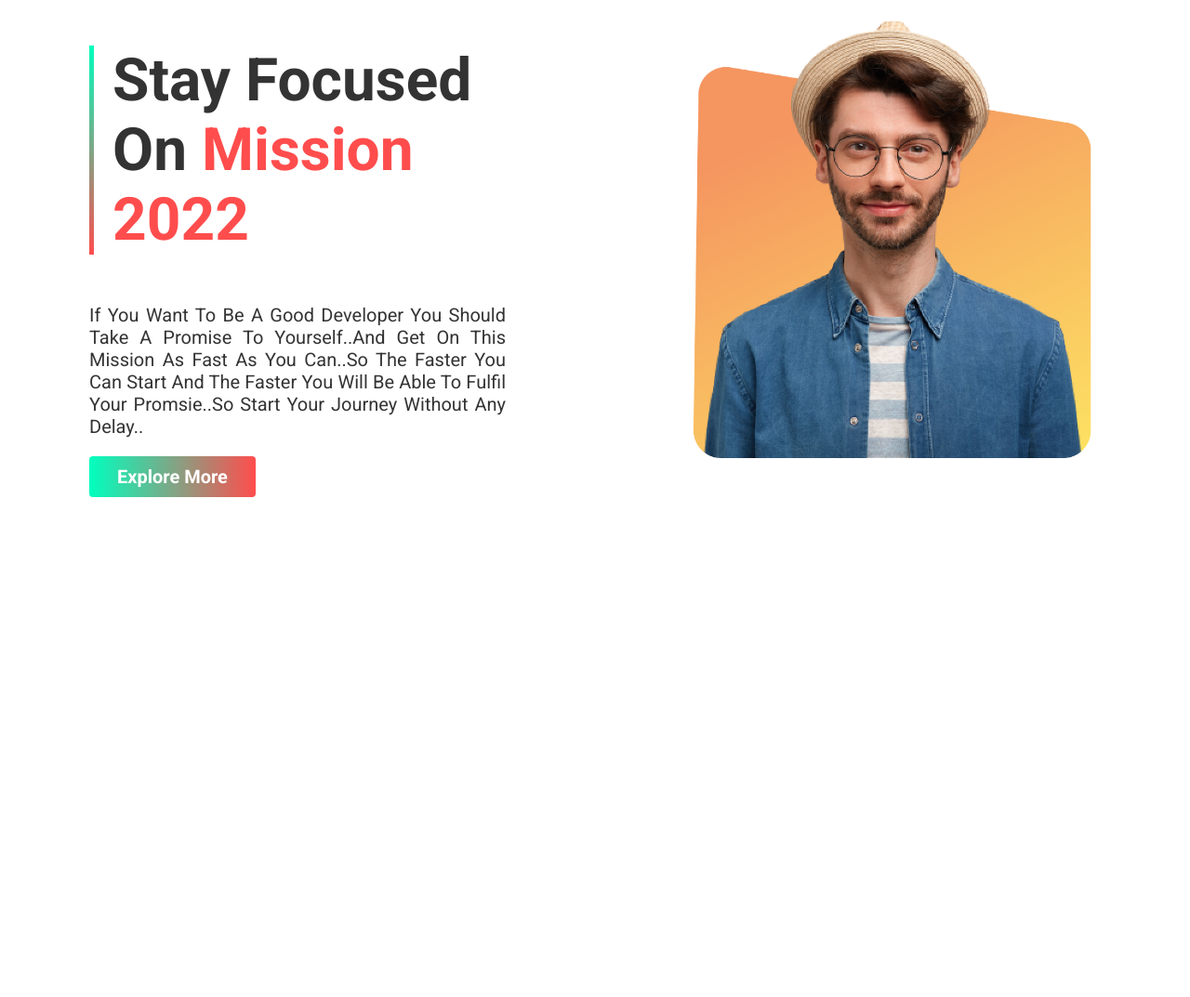
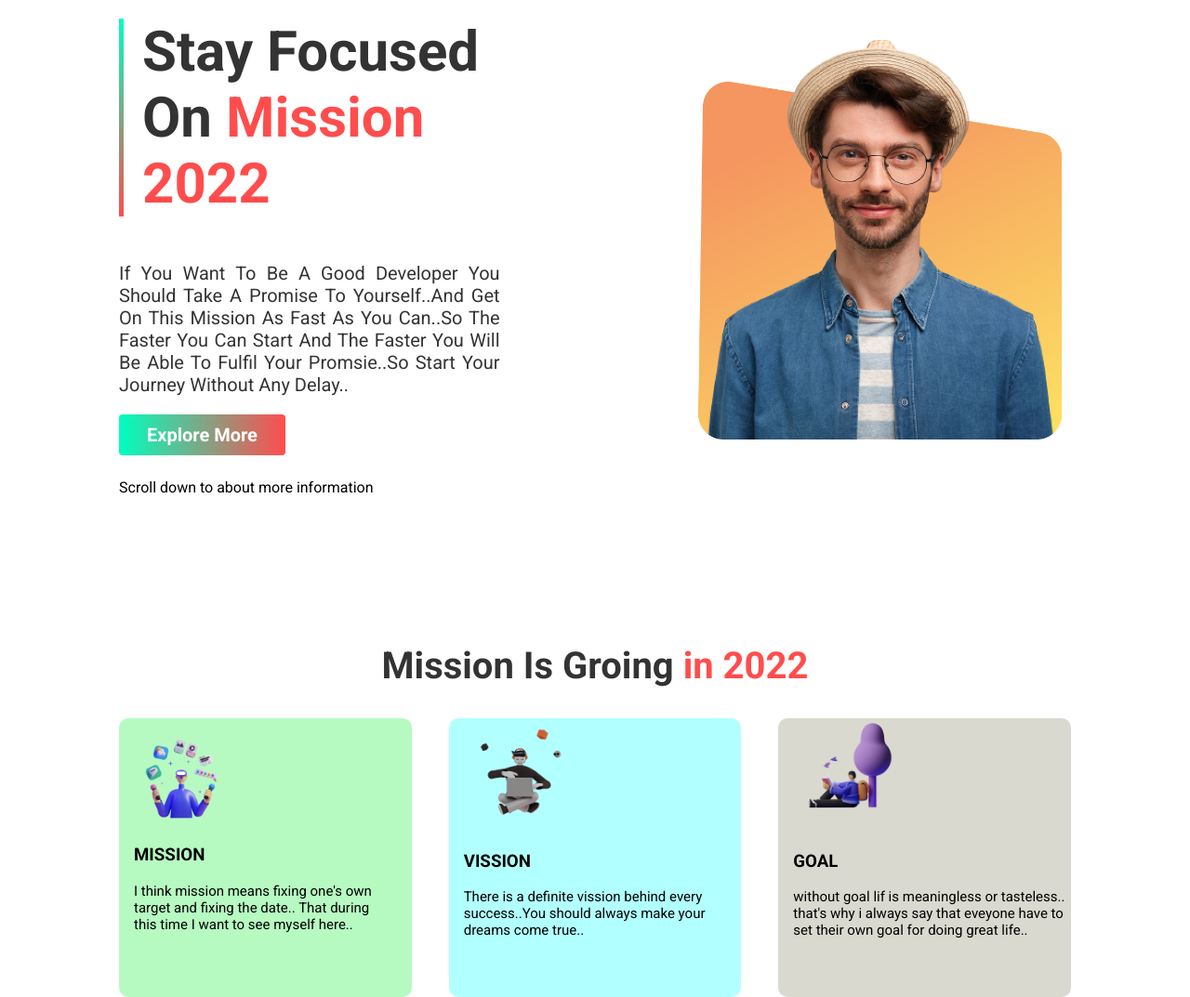
Before and after one commit to Arfan-Roky/catch-your-goal, a plain HTML site: page index.html in a window 1280 px wide. Shown: the part 140-1213 px from the top of the page at 93% size. Before the commit the page ends 800 px from the top, so only its background shows below. Drawn offline with Linux system fonts and the light colour scheme.

Commit message:
second section is done

```diff
--- a/index.html
+++ b/index.html
@@ -27,7 +27,7 @@
         <div class="hero">
             <h1 class="hero-heading">
               Stay Focused On
-          <span class="lime-color">Mission 2022</span>
+              <span class="red-color">Mission 2022</span>
             </h1>
             <p class="hero-description">
               if you want to be a good developer you should take a promise to
@@ -36,12 +36,58 @@
               promsie..so start your journey without any delay..
             </p>
             <a href="#" class="docs-btn">Explore More</a>
+            <br>
+            <br>
+            <p class="scroll-text">
+                Scroll down to about more information
+            </p>
           </div>
 
           <!-- hero image -->
           <div class="hero mr">
             <img class="hero-img" src="assets/person-1.png" alt="" />
           </div>
+
     </section>
+
+    <!-- card section -->
+    <section class="card-width-height">
+
+        <!-- card heading -->
+        <h1 class="card-heading">
+            Mission Is Groing
+            <span class="red-color">in 2022<span>
+        </h1>
+
+        <div class="card-container">
+             <!-- mission card -->
+        <div class="mission-card card">
+            <img src="assets/illustrator-1.png" alt="">
+            <h3>MISSION</h3>
+            <p>
+                I think mission means fixing one's own <br>
+                target and fixing the date.. That during
+                <br>this time I want to see myself here..</p>
+        </div>
+
+        <!-- vission card -->
+        <div class="vission-card card">
+            <img src="assets/illustrator-2.png" alt="">
+            <h3>VISSION</h3>
+            <p>There is a definite vission behind every success..You should always make your <br> dreams come true..</p>
+        </div>
+
+        <!-- goal card -->
+        <div class="goal-card card">
+            <img src="assets/illustrator-3.png" alt="">
+            <h3>GOAL</h3>
+            <p>without goal lif is meaningless or tasteless..<br>that's why i always say that eveyone have to<br> set their own goal for doing great life..</p>
+        </div>
+        </div>
+    </section>
+
+
+
+
   </body>
 </html>
--- a/style.css
+++ b/style.css
@@ -1,12 +1,12 @@
-body{
+body {
   font-family: 'Roboto', sans-serif;
   margin: 0;
   padding: 0;
 }
 
 /* flexible */
-.flex-container{
-    width: 100%;
+.flex-container {
+  width: 80%;
   min-height: 100vh;
   margin: 0 auto;
   display: flex;
@@ -15,33 +15,32 @@ body{
 }
 
 /* hero section */
-.hero{
+.hero {
   width: 40%;
-    margin: 0 6rem;
+  /* margin: 0 6rem; */
 }
 
-.hero > .hero-heading{
-    font-size: 4rem;
+.hero-heading {
+  font-size: 60px;
   color: #000000cc;
   border-left: 5px solid;
-    border-image:  linear-gradient(	#00ffbf, #ff4d4d);
+  border-image: linear-gradient(#00ffbf, #ff4d4d);
   border-image-slice: 1;
   padding-left: 20px;
 }
 
-.lime-color{
-    color:  #ff4d4d;
-
+.red-color {
+  color: #ff4d4d;
 }
 
-.hero-img{
+.hero-img {
   width: 100%;
   overflow: hidden;
   object-fit: cover;
   object-position: center;
 }
 
-.hero-description{
+.hero-description {
   font-size: 20px;
   text-transform: capitalize;
   color: #000000cc;
@@ -49,12 +48,59 @@ body{
   text-align: justify;
 }
 
-.docs-btn{
+.docs-btn {
   text-decoration: none;
   padding: 10px 30px;
-    background: linear-gradient(90deg, 	#00ffbf, #ff4d4d);
+  background: linear-gradient(90deg, #00ffbf, #ff4d4d);
   font-size: 20px;
   font-weight: 800;
   color: white;
   border-radius: 4px;
 }
+
+/* card section */
+.card {
+
+}
+
+.card-container {
+  display: flex;
+  justify-content: space-between;
+  align-items: center;
+  width: 80%;
+  margin: 0 auto;
+  gap: 40px;
+}
+.card-heading {
+  text-align: center;
+  font-size: 40px;
+  color: #000000cc;
+}
+
+.card {
+  border-radius: 10px;
+  width: 40%;
+  height: 300px;
+  padding-left: 16px;
+}
+
+.card > img{
+    width: 40%;
+}
+
+.card > p{
+    font-size: 15px;
+}
+
+/* card background */
+.mission-card{
+    background:  rgba(15, 238, 52, .3);
+}
+
+.vission-card{
+    background: rgb(0, 255, 255,.3);
+}
+
+.goal-card{
+    background:   rgb(131, 128, 96, .3);
+}
```
Lines whose indentation alone changed are shown as unchanged.
